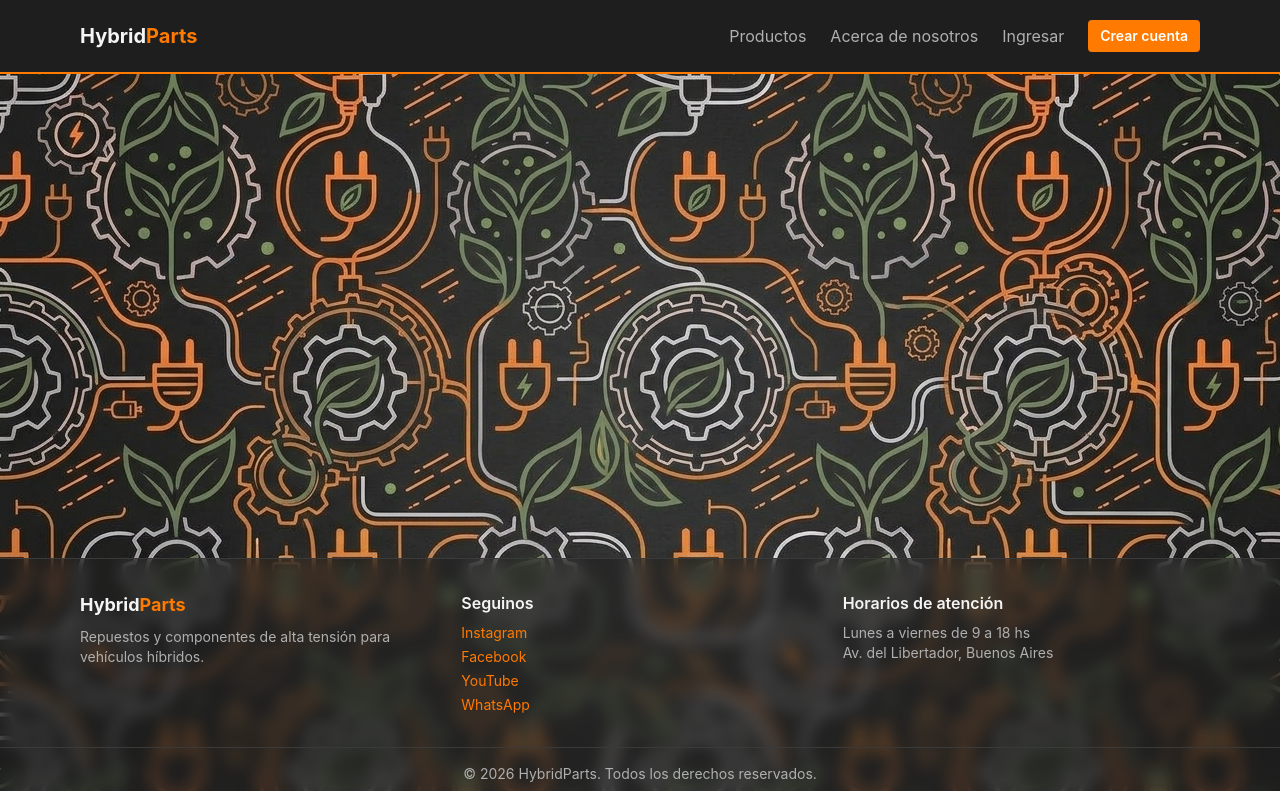
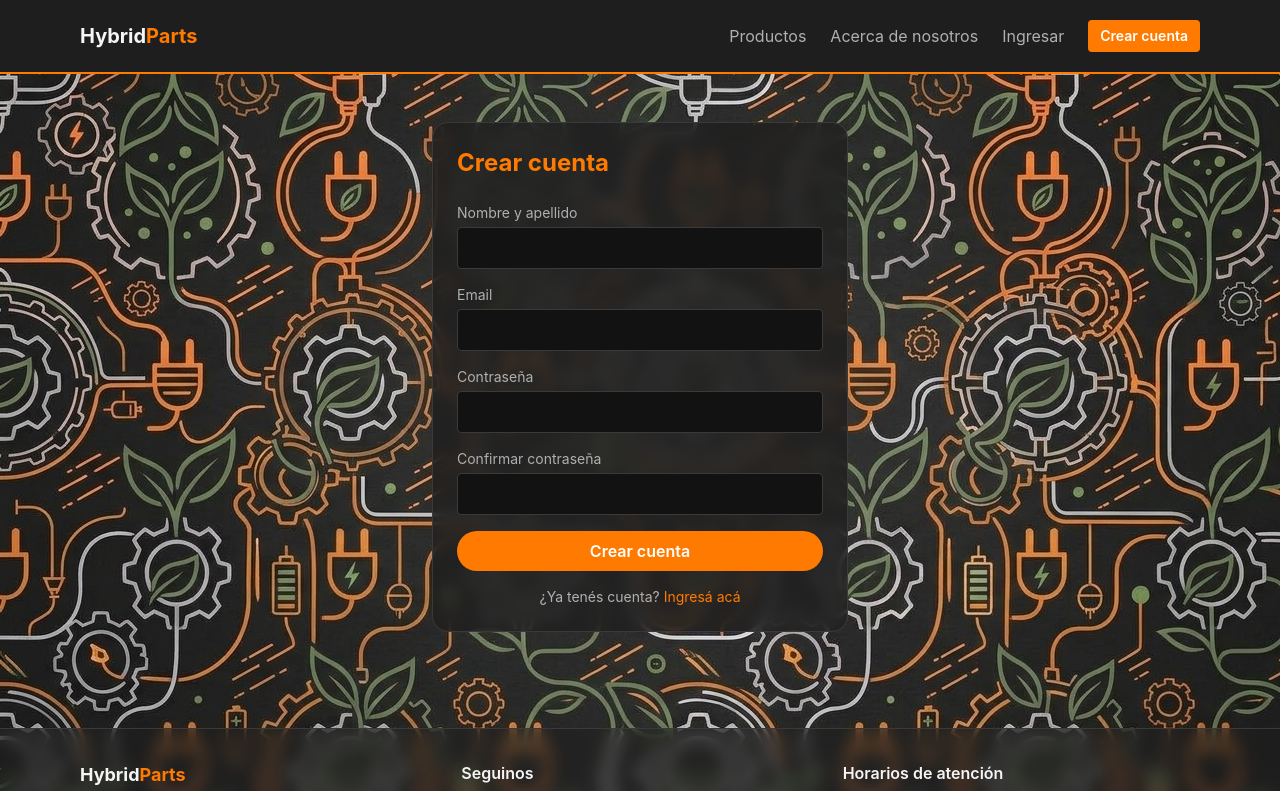
Before and after one commit to mario0552/Trabajo-3-hybrid, a React (Vite) app: page /register in a window 1280 px wide. Shown: the top 791 px of the page. Built offline with nearby package versions, Linux system fonts and the light colour scheme.

Commit message:
agregamos login, registro y ruta protegida de admin

```diff
--- a/src/App.jsx
+++ b/src/App.jsx
@@ -9,6 +9,7 @@ import Register from "./pages/Register";
 import Admin from "./pages/Admin";
 import AboutUs from "./pages/AboutUs";
 import NotFound from "./pages/NotFound";
+import ProtectedRoute from "./components/ProtectedRoute";
 
 function App() {
   return (
@@ -21,7 +22,14 @@ function App() {
           <Route path="/product/:id" element={<ProductDetail />} />
           <Route path="/login" element={<Login />} />
           <Route path="/register" element={<Register />} />
-          <Route path="/admin" element={<Admin />} />
+          <Route
+            path="/admin"
+            element={
+              <ProtectedRoute adminOnly>
+                <Admin />
+              </ProtectedRoute>
+            }
+          />
           <Route path="/about" element={<AboutUs />} />
           <Route path="/404" element={<NotFound />} />
           <Route path="*" element={<NotFound />} />
--- a/src/components/FormInput.jsx
+++ b/src/components/FormInput.jsx
@@ -1,5 +1,19 @@
-function FormInput() {
-  return <div></div>;
+function FormInput({ label, id, error, ...props }) {
+  return (
+    <div className="mb-4">
+      <label htmlFor={id} className="mb-1 block text-sm text-suave">
+        {label}
+      </label>
+      <input
+        id={id}
+        className={`w-full rounded border bg-fondo px-3 py-2 text-texto outline-none focus:border-principal ${
+          error ? "border-red-500" : "border-borde"
+        }`}
+        {...props}
+      />
+      {error && <p className="mt-1 text-sm text-red-400">{error}</p>}
+    </div>
+  );
 }
 
 export default FormInput;
--- a/src/components/ProtectedRoute.jsx
+++ b/src/components/ProtectedRoute.jsx
@@ -1,5 +1,13 @@
-function ProtectedRoute() {
-  return <div></div>;
+import { Navigate } from "react-router-dom";
+import { useAuth } from "../context/AuthContext";
+
+function ProtectedRoute({ children, adminOnly = false }) {
+  const { isLoggedIn, isAdmin } = useAuth();
+
+  if (!isLoggedIn) return <Navigate to="/login" replace />;
+  if (adminOnly && !isAdmin) return <Navigate to="/" replace />;
+
+  return children;
 }
 
 export default ProtectedRoute;
--- a/src/pages/Login.jsx
+++ b/src/pages/Login.jsx
@@ -1,5 +1,68 @@
+import { useState } from "react";
+import { Link, useNavigate } from "react-router-dom";
+import { useAuth } from "../context/AuthContext";
+import FormInput from "../components/FormInput";
+
 function Login() {
-  return <div></div>;
+  const { login } = useAuth();
+  const navigate = useNavigate();
+  const [email, setEmail] = useState("");
+  const [password, setPassword] = useState("");
+  const [error, setError] = useState("");
+
+  function handleSubmit(e) {
+    e.preventDefault();
+    const result = login(email, password);
+    if (!result.ok) {
+      setError(result.error);
+      return;
+    }
+    navigate("/");
+  }
+
+  return (
+    <section className="mx-auto max-w-md px-4 py-12">
+      <form
+        onSubmit={handleSubmit}
+        className="rounded-2xl border border-borde bg-superficie/80 p-6 backdrop-blur-sm"
+      >
+        <h1 className="mb-6 text-2xl font-bold text-principal">
+          Ingresá a tu cuenta
+        </h1>
+
+        <FormInput
+          label="Email"
+          id="login-email"
+          type="email"
+          value={email}
+          onChange={(e) => setEmail(e.target.value)}
+        />
+        <FormInput
+          label="Contraseña"
+          id="login-password"
+          type="password"
+          value={password}
+          onChange={(e) => setPassword(e.target.value)}
+        />
+
+        {error && <p className="mb-4 text-sm text-red-400">{error}</p>}
+
+        <button
+          type="submit"
+          className="w-full rounded-full bg-principal py-2 font-semibold text-white hover:opacity-90"
+        >
+          Ingresar
+        </button>
+
+        <p className="mt-4 text-center text-sm text-suave">
+          ¿No tenés cuenta?{" "}
+          <Link to="/register" className="text-principal">
+            Registrate
+          </Link>
+        </p>
+      </form>
+    </section>
+  );
 }
 
 export default Login;
--- a/src/pages/Register.jsx
+++ b/src/pages/Register.jsx
@@ -1,5 +1,112 @@
+import { useState } from "react";
+import { Link, useNavigate } from "react-router-dom";
+import { useAuth } from "../context/AuthContext";
+import FormInput from "../components/FormInput";
+import {
+  validateName,
+  validateEmail,
+  validatePassword,
+} from "../utils/Validators";
+
 function Register() {
-  return <div></div>;
+  const { register } = useAuth();
+  const navigate = useNavigate();
+  const [form, setForm] = useState({
+    nombre: "",
+    email: "",
+    password: "",
+    password2: "",
+  });
+  const [errors, setErrors] = useState({});
+
+  function handleChange(e) {
+    setForm({ ...form, [e.target.name]: e.target.value });
+  }
+
+  function handleSubmit(e) {
+    e.preventDefault();
+
+    const newErrors = {
+      nombre: validateName(form.nombre),
+      email: validateEmail(form.email),
+      password: validatePassword(form.password),
+      password2:
+        form.password !== form.password2 ? "Las contraseñas no coinciden." : "",
+    };
+    setErrors(newErrors);
+
+    // Si algún campo tiene mensaje de error, no seguimos
+    if (Object.values(newErrors).some((msg) => msg !== "")) return;
+
+    const result = register(form);
+    if (!result.ok) {
+      setErrors({ email: result.error });
+      return;
+    }
+    navigate("/");
+  }
+
+  return (
+    <section className="mx-auto max-w-md px-4 py-12">
+      <form
+        onSubmit={handleSubmit}
+        noValidate
+        className="rounded-2xl border border-borde bg-superficie/80 p-6 backdrop-blur-sm"
+      >
+        <h1 className="mb-6 text-2xl font-bold text-principal">Crear cuenta</h1>
+
+        <FormInput
+          label="Nombre y apellido"
+          id="reg-nombre"
+          name="nombre"
+          value={form.nombre}
+          onChange={handleChange}
+          error={errors.nombre}
+        />
+        <FormInput
+          label="Email"
+          id="reg-email"
+          name="email"
+          type="email"
+          value={form.email}
+          onChange={handleChange}
+          error={errors.email}
+        />
+        <FormInput
+          label="Contraseña"
+          id="reg-password"
+          name="password"
+          type="password"
+          value={form.password}
+          onChange={handleChange}
+          error={errors.password}
+        />
+        <FormInput
+          label="Confirmar contraseña"
+          id="reg-password2"
+          name="password2"
+          type="password"
+          value={form.password2}
+          onChange={handleChange}
+          error={errors.password2}
+        />
+
+        <button
+          type="submit"
+          className="w-full rounded-full bg-principal py-2 font-semibold text-white hover:opacity-90"
+        >
+          Crear cuenta
+        </button>
+
+        <p className="mt-4 text-center text-sm text-suave">
+          ¿Ya tenés cuenta?{" "}
+          <Link to="/login" className="text-principal">
+            Ingresá acá
+          </Link>
+        </p>
+      </form>
+    </section>
+  );
 }
 
 export default Register;
--- /dev/null
+++ b/src/utils/Validators.js
@@ -0,0 +1,16 @@
+export function validateName(nombre) {
+  if (nombre.trim().length < 3) return "Ingresá tu nombre (mínimo 3 letras).";
+  return "";
+}
+
+export function validateEmail(email) {
+  const regex = /^[^\s@]+@[^\s@]+\.[^\s@]+$/;
+  if (!regex.test(email.trim())) return "Ingresá un email válido.";
+  return "";
+}
+
+export function validatePassword(password) {
+  if (password.length < 8)
+    return "La contraseña debe tener al menos 8 caracteres.";
+  return "";
+}
```
